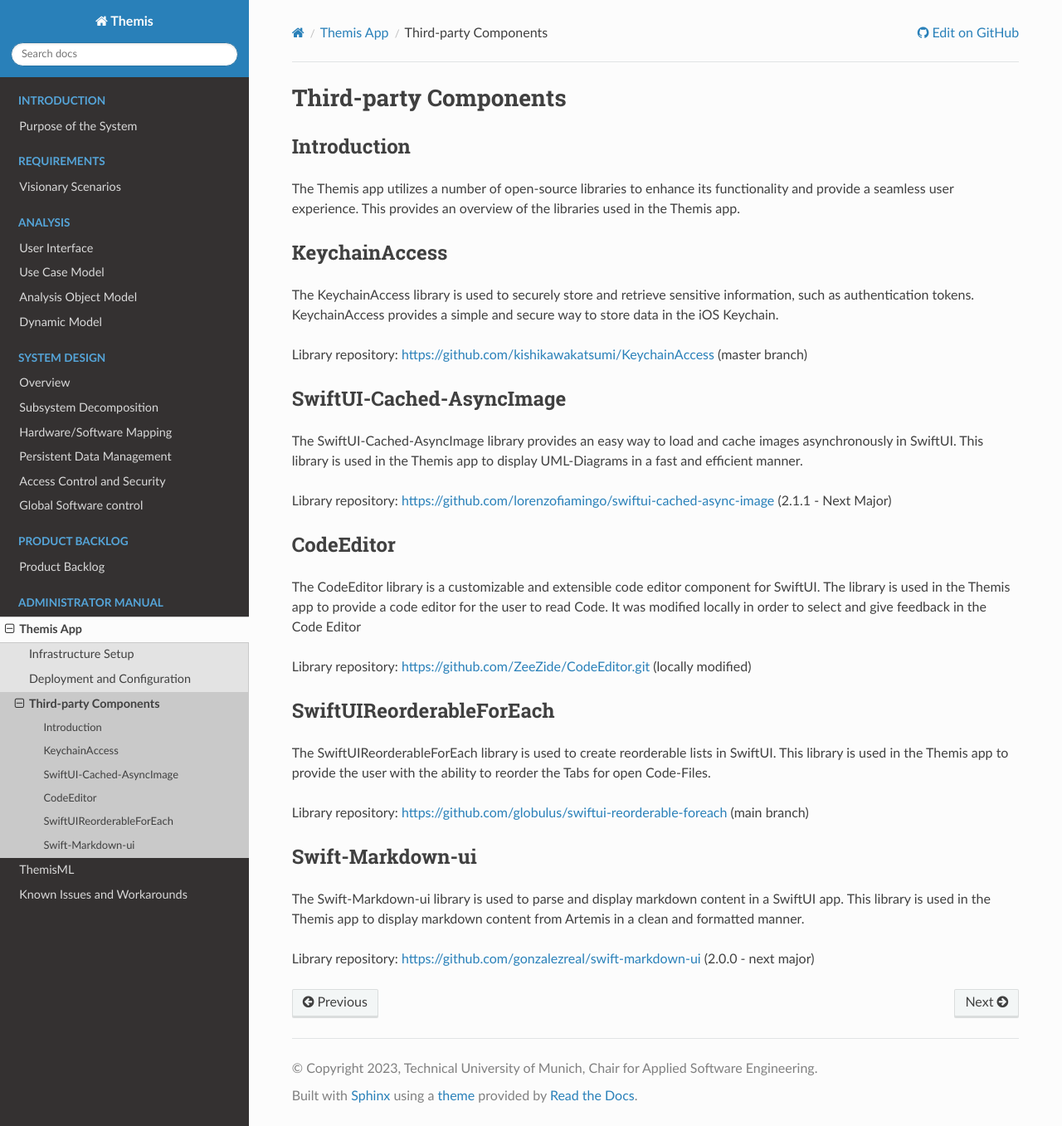
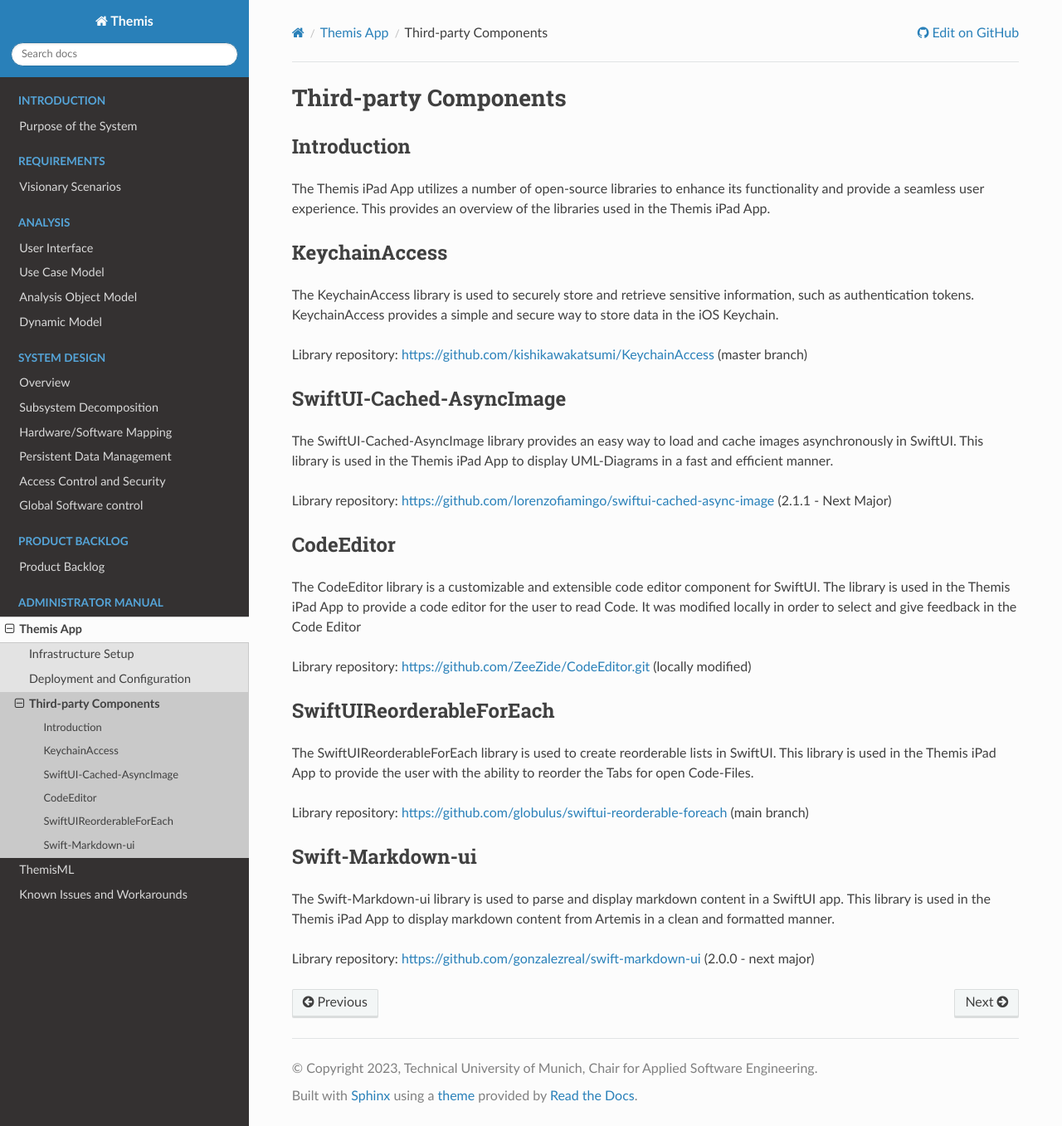
Before and after one commit to ls1intum/Themis, a Sphinx documentation site: the page built from docs/admin/app/third-party.rst, in a window 1280 px wide and 1357 px high. Shown: the whole window at 83% size. Built offline with Sphinx 7.4.7 and the Read the Docs theme 2.0.0, drawn with Linux system fonts in a browser that asks for light colours.

Commit message:
Minor improvements

```diff
--- a/docs/admin/app/third-party.rst
+++ b/docs/admin/app/third-party.rst
@@ -4,8 +4,8 @@ Third-party Components
 Introduction
 ------------
 
-The Themis app utilizes a number of open-source libraries to enhance its functionality and provide a seamless user experience.
-This provides an overview of the libraries used in the Themis app.
+The Themis iPad App utilizes a number of open-source libraries to enhance its functionality and provide a seamless user experience.
+This provides an overview of the libraries used in the Themis iPad App.
 
 KeychainAccess
 --------------
@@ -21,7 +21,7 @@ SwiftUI-Cached-AsyncImage
 -------------------------
 
 The SwiftUI-Cached-AsyncImage library provides an easy way to load and cache images asynchronously in SwiftUI.
-This library is used in the Themis app to display UML-Diagrams in a fast and efficient manner.
+This library is used in the Themis iPad App to display UML-Diagrams in a fast and efficient manner.
 
 Library repository: https://github.com/lorenzofiamingo/swiftui-cached-async-image (2.1.1 - Next Major)
 
@@ -29,7 +29,7 @@ CodeEditor
 ----------
 
 The CodeEditor library is a customizable and extensible code editor component for SwiftUI. The
-library is used in the Themis app to provide a code editor for the user to read Code.
+library is used in the Themis iPad App to provide a code editor for the user to read Code.
 It was modified locally in order to select and give feedback in the Code Editor
 
 Library repository: https://github.com/ZeeZide/CodeEditor.git (locally modified)
@@ -38,7 +38,7 @@ SwiftUIReorderableForEach
 -------------------------
 
 The SwiftUIReorderableForEach library is used to create reorderable lists in SwiftUI.
-This library is used in the Themis app to provide the user with the ability to reorder the Tabs for open Code-Files.
+This library is used in the Themis iPad App to provide the user with the ability to reorder the Tabs for open Code-Files.
 
 Library repository: https://github.com/globulus/swiftui-reorderable-foreach (main branch)
 
@@ -47,6 +47,6 @@ Swift-Markdown-ui
 -----------------
 
 The Swift-Markdown-ui library is used to parse and display markdown content in a SwiftUI app.
-This library is used in the Themis app to display markdown content from Artemis in a clean and formatted manner.
+This library is used in the Themis iPad App to display markdown content from Artemis in a clean and formatted manner.
 
 Library repository: https://github.com/gonzalezreal/swift-markdown-ui (2.0.0 - next major)
```
